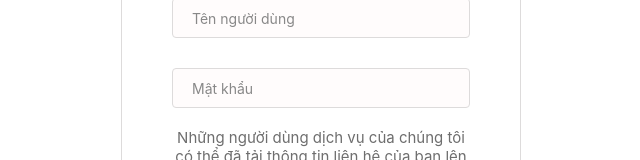
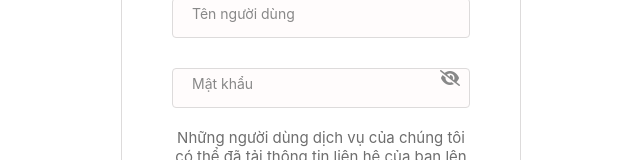
Before and after one commit to parallelism623/capygram-fe, a React (Vite) app: page /register in a window 1280 px wide. Shown: the part 409-569 px from the top of the page, without its empty margins (319-959 px from the left). Built offline with nearby package versions, Linux system fonts and the light colour scheme.

Commit message:
fix registerForm

```diff
--- a/src/pages/register/Register.jsx
+++ b/src/pages/register/Register.jsx
@@ -1,5 +1,5 @@
 /* eslint-disable */
-import React from 'react';
+import React, { useState } from 'react';
 import { ErrorMessage, Field, Form, Formik } from 'formik';
 import { Link } from 'react-router-dom';
 
@@ -10,6 +10,12 @@ import logoCapyGram from "../../../public/images/logoCapyGram.png";
 import "./Register.scss";
 
 const Register = () => {
+  const [showPassword, setShowPassword] = useState(false);
+
+  const togglePasswordVisibility = () => {
+    setShowPassword(!showPassword);
+  }
+
   const initValue = {
     Email: '',
     fullname: '',
@@ -72,8 +78,9 @@ const Register = () => {
                 </div>
 
                 <div className='form-field'>
-                  <Field className='form-input' name='password' type='password' placeholder=" " />
+                  <Field className='form-input' name='password' type={showPassword ? 'text' : 'password'} placeholder=" " />
                   <span className='placeholder'>Mật khẩu</span>
+                  <i className={`eye-icon ${showPassword ? 'fa fa-eye' : 'fa fa-eye-slash'}`} onClick={togglePasswordVisibility}></i>
                   <ErrorMessage className='form-error' name='password' component='div' />
                   {touched.password && !errors.password && (
                     <span className="valid-icon">✔</span>
--- a/src/pages/register/Register.scss
+++ b/src/pages/register/Register.scss
@@ -50,13 +50,13 @@
 
           &:placeholder-shown:not(:focus) + .placeholder{
             font-size: 14px;
-            top: 50%;
+            top: 15px;
             transform: translateY(-50%);
           }
 
           &:not(:placeholder-shown), &:focus + .placeholder{
             font-size: 12px;
-            top: -10px;
+            top: -15px;
             padding: 0 5px;
           }
         }
@@ -79,8 +79,8 @@
 
         .valid-icon, .invalid-icon {
           position: absolute;
-          right: 10px;
-          top: 15px;
+          right: 30px;
+          top: 5px;
           transform: translateY(-50%);
           font-size: 18px;
           display: none;
@@ -101,6 +101,19 @@
         .form-input:invalid ~ .invalid-icon {
           display: inline;
         }
+
+         .eye-icon {
+            position: absolute;
+            right: 10px;
+            top: 10px;
+            transform: translateY(-50%);
+            cursor: pointer;
+            color: #888;
+          }
+
+          .eye-icon:hover {
+            color: #007bff;
+          }
       }
 
 
```
